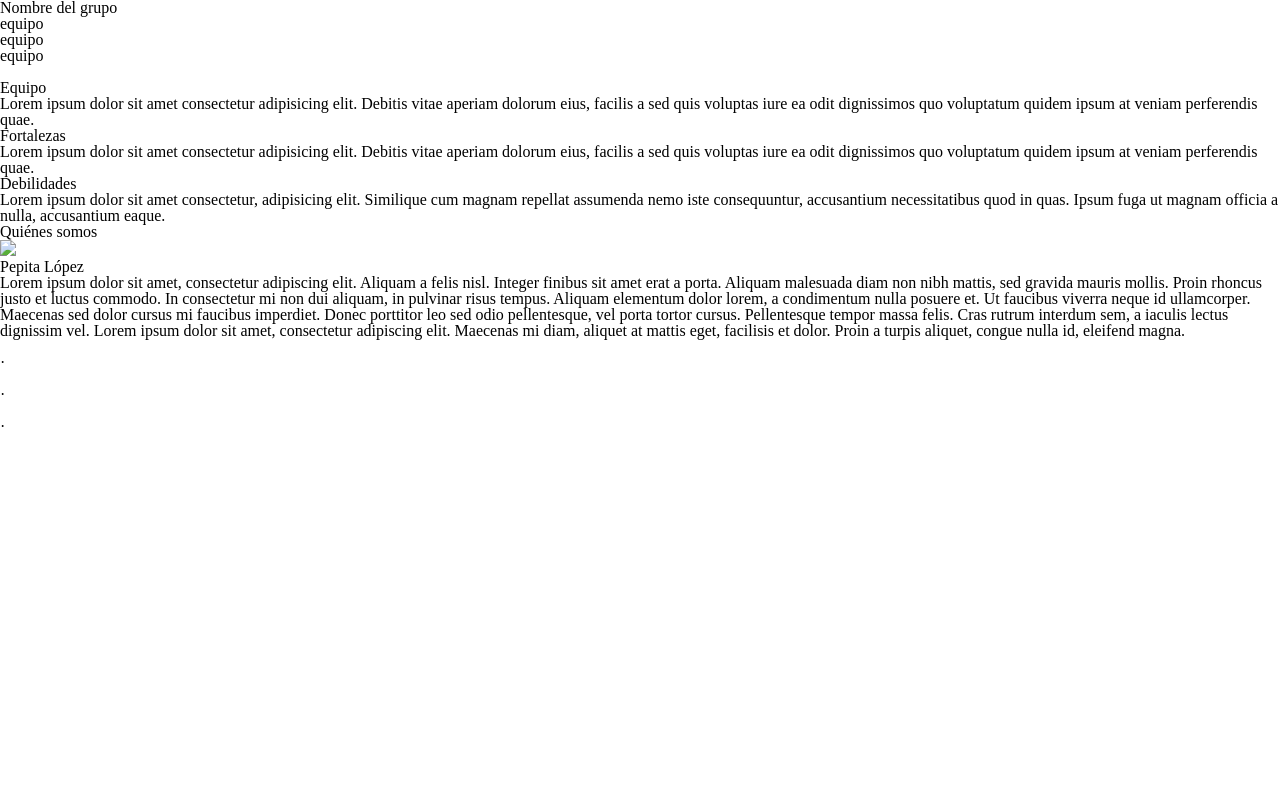
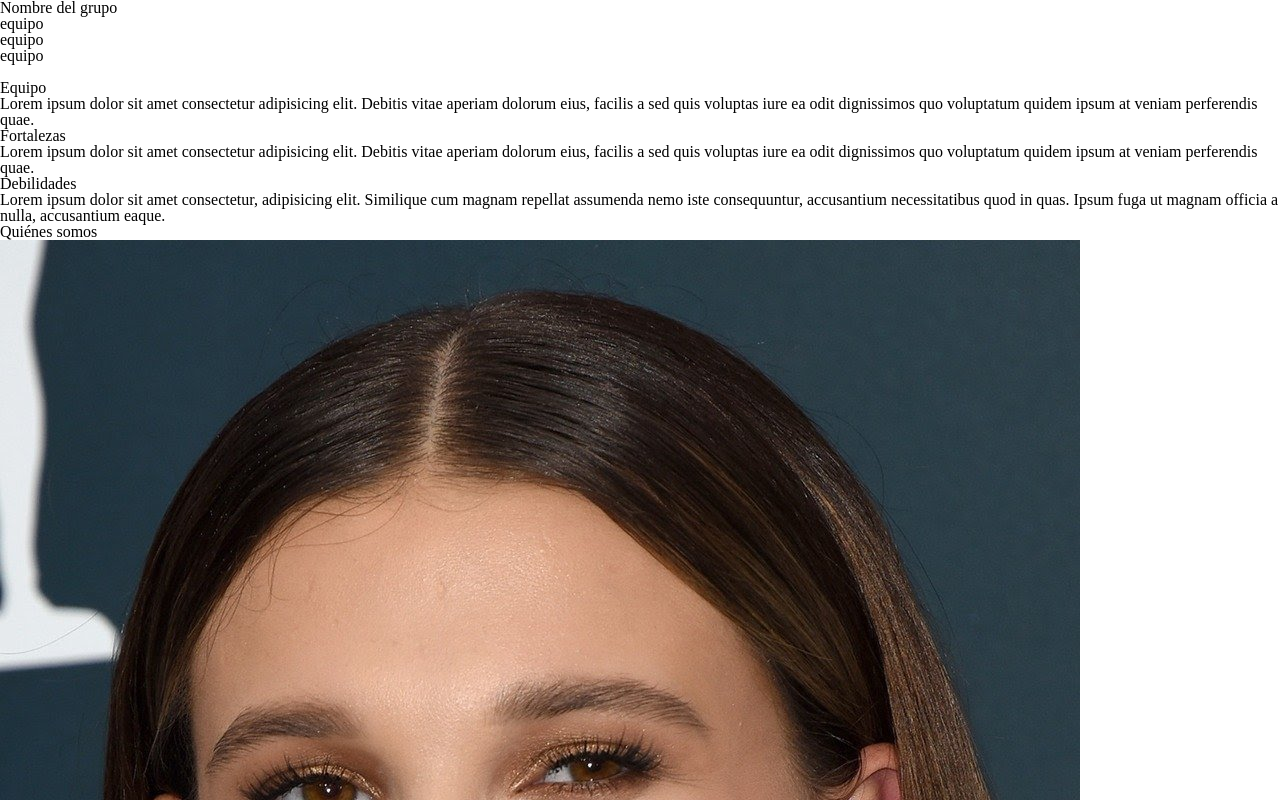
Before and after one commit to Adalab/project-promo-s-module-1-team-4, a plain HTML site: page index.html in a window 1280 px wide. Shown: the top 800 px of the page. Drawn offline with Linux system fonts and the light colour scheme.

Commit message:
Add images

```diff
--- a/index.html
+++ b/index.html
@@ -46,7 +46,7 @@
       <section>
         <h2>Quiénes somos</h2>
         <article>
-          <img src="./images/ada1.jpg" />
+          <img src="./css/images/ada1.jpg" />
           <div>
             <h3>Pepita López</h3>
             <p>
```
Also changed, not shown: css/images/ada1.jpg (added).
